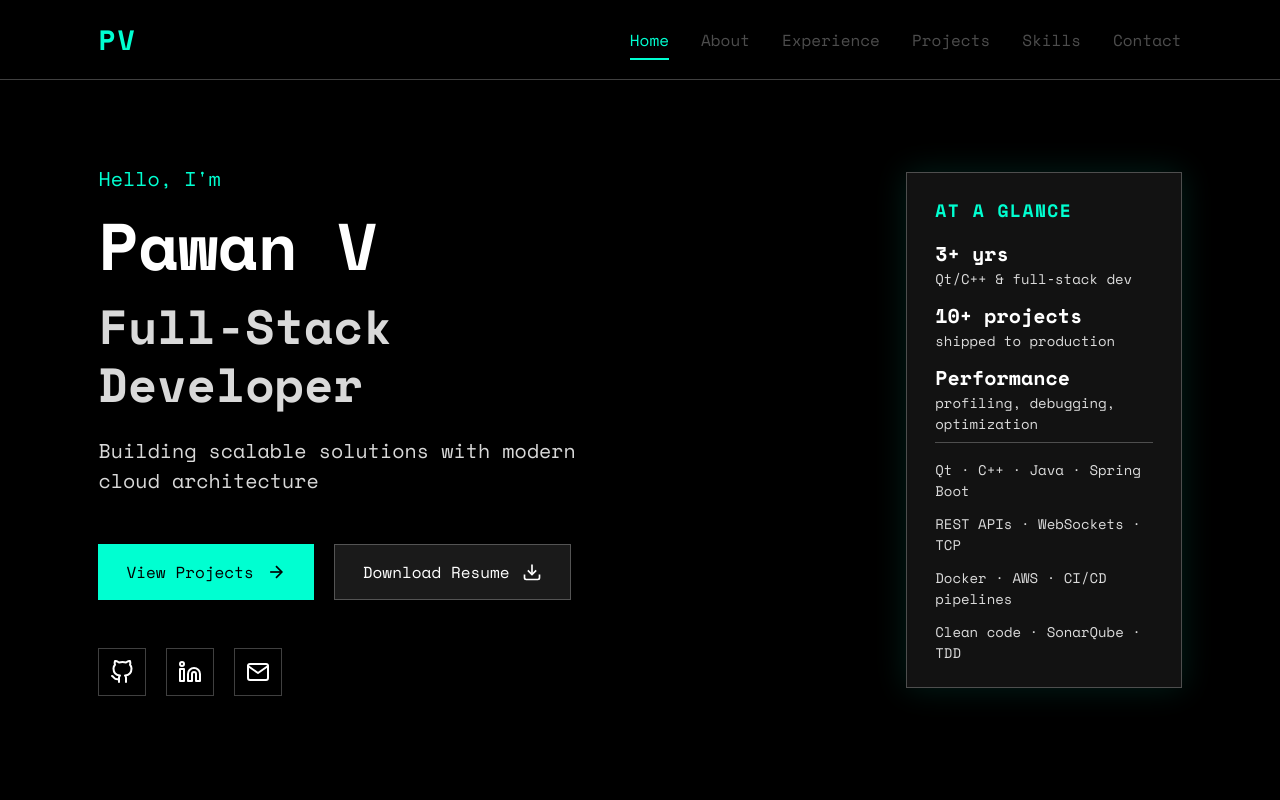
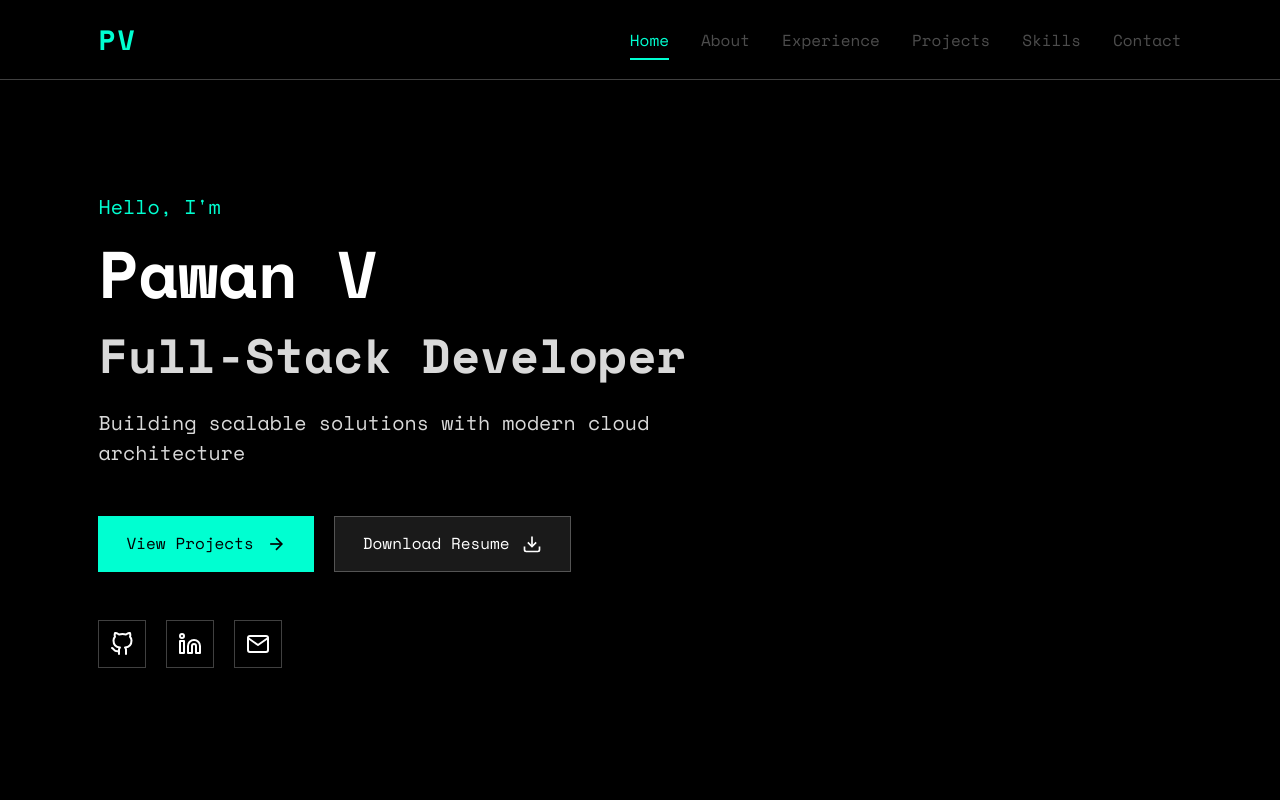
Before and after one commit to Pawan2804/Portfolio, a plain HTML site: page index.html in a window 1280 px wide. Shown: the top 800 px of the page. Drawn offline with nearby package versions, Linux system fonts and the light colour scheme.

Commit message:
changed hero section

```diff
--- a/index.html
+++ b/index.html
@@ -50,25 +50,6 @@
                 <div class="hero-social" id="hero-social"></div>
             </div>
         </div>
-        <div class="hero-side-card">
-            <h3>At a Glance</h3>
-
-            <ul class="hero-metrics">
-                <li><span class="metric">3+ yrs</span> Qt/C++ & full‑stack dev</li>
-                <li><span class="metric">10+ projects</span> shipped to production</li>
-                <li><span class="metric">Performance</span> profiling, debugging, optimization</li>
-            </ul>
-
-            <div class="hero-divider"></div>
-
-            <ul class="hero-tags">
-                <li>Qt · C++ · Java · Spring Boot</li>
-                <li>REST APIs · WebSockets · TCP</li>
-                <li>Docker · AWS · CI/CD pipelines</li>
-                <li>Clean code · SonarQube · TDD</li>
-            </ul>
-        </div>
-
     </section>
 
     <!-- About Section -->
--- a/style.css
+++ b/style.css
@@ -240,84 +240,6 @@ body {
   width: 24px;
   height: 24px;
 }
-.hero-content {
-  max-width: 1400px;
-  margin: 0 auto;
-  width: 100%;
-  display: grid;
-  grid-template-columns: minmax(0, 2.2fr) minmax(260px, 1fr);
-  gap: 40px;
-  align-items: center;
-}
-
-.hero-side-card {
-  background: var(--bg-secondary);
-  border: 1px solid var(--border-subtle);
-  padding: 24px 28px;
-  box-shadow: 0 0 30px rgba(0, 255, 209, 0.12);
-}
-
-.hero-side-card h3 {
-  font-size: 18px;
-  letter-spacing: 0.08em;
-  text-transform: uppercase;
-  color: var(--brand-primary);
-  margin-bottom: 16px;
-}
-
-.hero-side-card ul {
-  list-style: none;
-  padding: 0;
-  margin: 0;
-  display: flex;
-  flex-direction: column;
-  gap: 12px;
-}
-
-.hero-side-card li {
-  font-size: 14px;
-  color: var(--text-secondary);
-}
-
-.hero-side-card .metric {
-  display: block;
-  font-size: 20px;
-  color: var(--text-primary);
-  font-weight: 600;
-}
-
-
-.hero-metrics {
-  list-style: none;
-  padding: 0;
-  margin: 0 0 16px 0;
-  display: flex;
-  flex-direction: column;
-  gap: 10px;
-}
-
-.hero-metrics li {
-  font-size: 14px;
-  color: var(--text-secondary);
-}
-
-.hero-divider {
-  height: 1px;
-  background: var(--border-subtle);
-  margin: 8px 0 16px 0;
-}
-
-.hero-tags {
-  list-style: none;
-  padding: 0;
-  margin: 0;
-  display: flex;
-  flex-direction: column;
-  gap: 6px;
-  font-size: 13px;
-  color: var(--text-muted);
-}
-
 
 /* Section Styling */
 .about-section,
@@ -1071,18 +993,6 @@ body {
 }
 
 /* Responsive */
-@media (max-width: 768px) {
-  .hero-content {
-    display: block;
-  }
-
-  .hero-side-card {
-    margin-top: 32px;
-  }
-
-  /* keep your other mobile rules here... */
-}
-
 @media (max-width: 1024px) {
   .hero-name {
     font-size: 52px;
```
